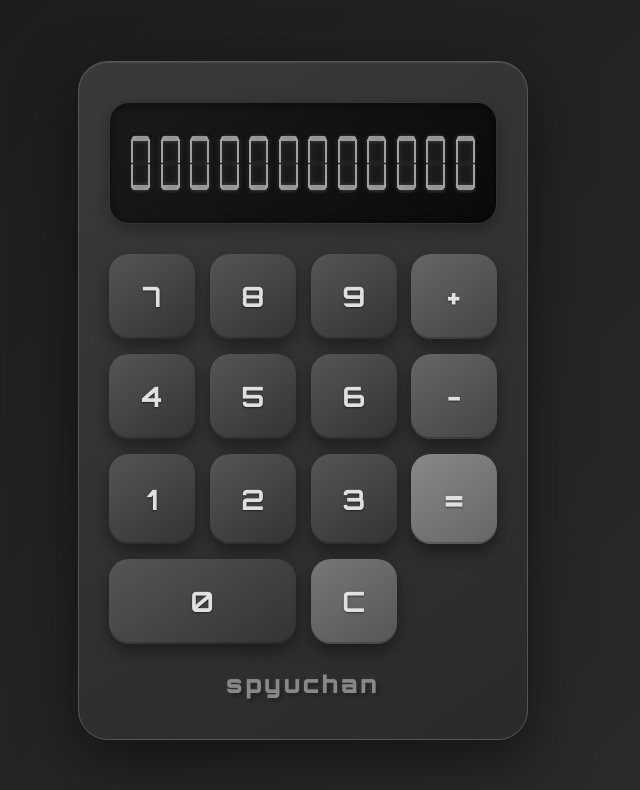
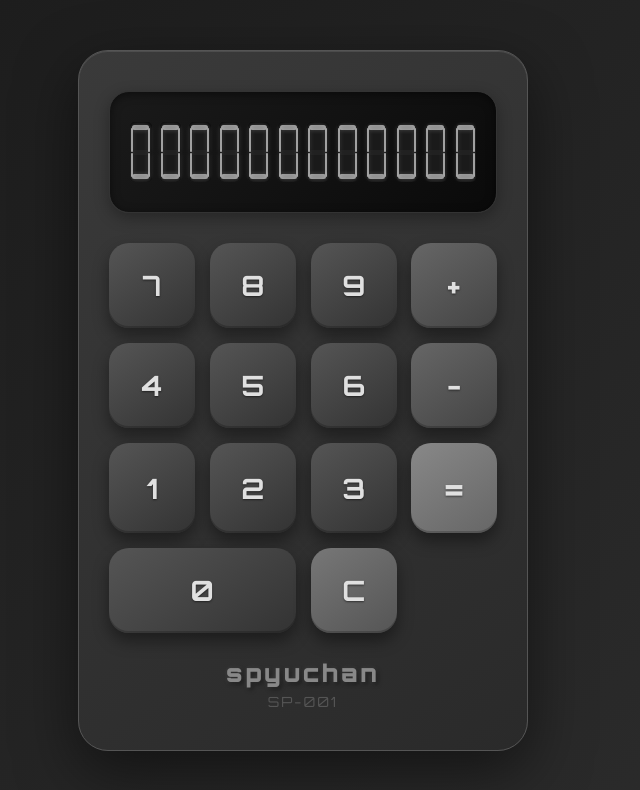
Before and after one commit to spyuchan/yufirstrepo, a website: page src/keisanki/index.html in a window 1280 px wide. Shown: the whole page, without its empty margins (337-977 px from the left). Drawn offline with Linux system fonts and the light colour scheme.

Commit message:
added model name

```diff
--- a/src/keisanki/index.html
+++ b/src/keisanki/index.html
@@ -145,6 +145,7 @@
 
         <!-- メーカー表示 -->
         <div class="brand">spyuchan</div>
+        <div class="model">SP-001</div>
     </div>
 
     <script src="script.js"></script>
--- a/src/keisanki/style.css
+++ b/src/keisanki/style.css
@@ -205,3 +205,12 @@ body {
         2px 2px 4px rgba(0, 0, 0, 0.5);
     letter-spacing: 3px;
 }
+
+.model {
+    text-align: center;
+    font-size: 14px;
+    font-weight: 400;
+    color: #555;
+    letter-spacing: 2px;
+    margin-top: 5px;
+}
```
Also changed, not shown: cursor/計算機修正指示.md (+11 -0 lines).
